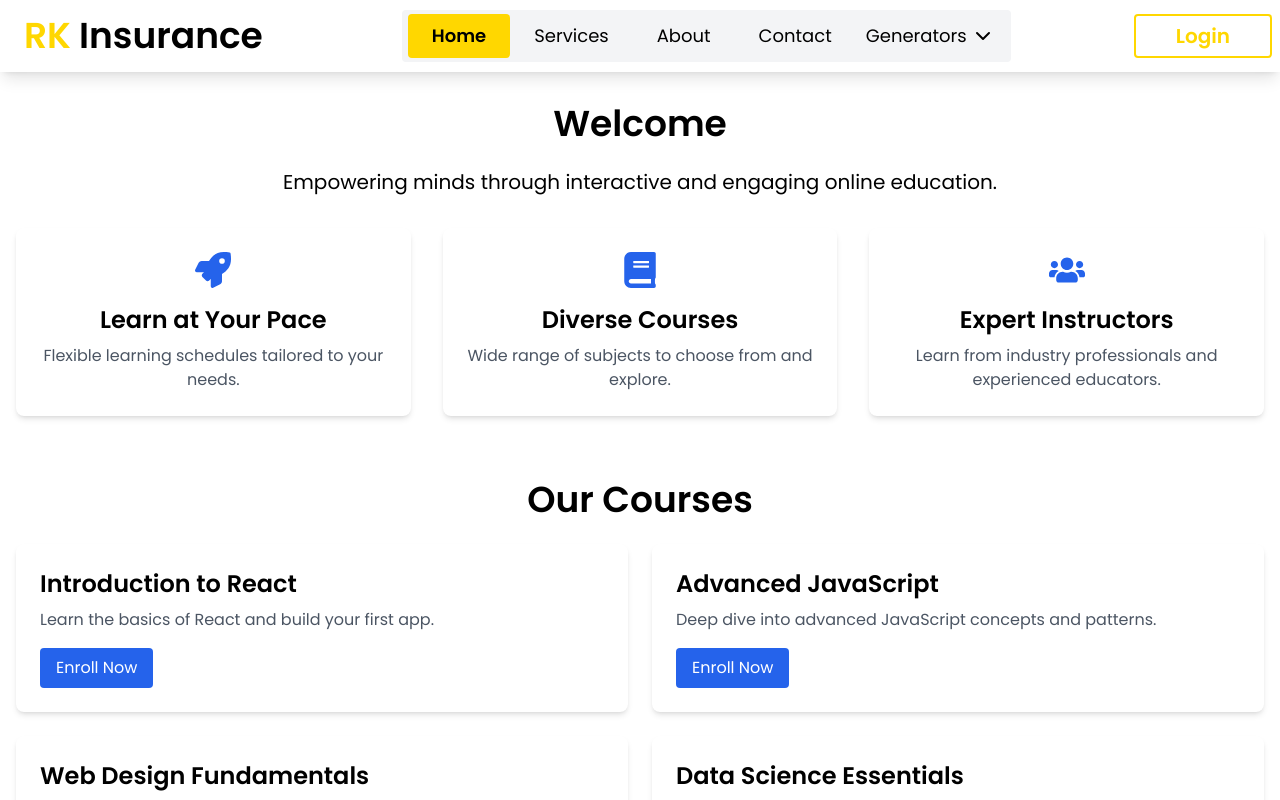
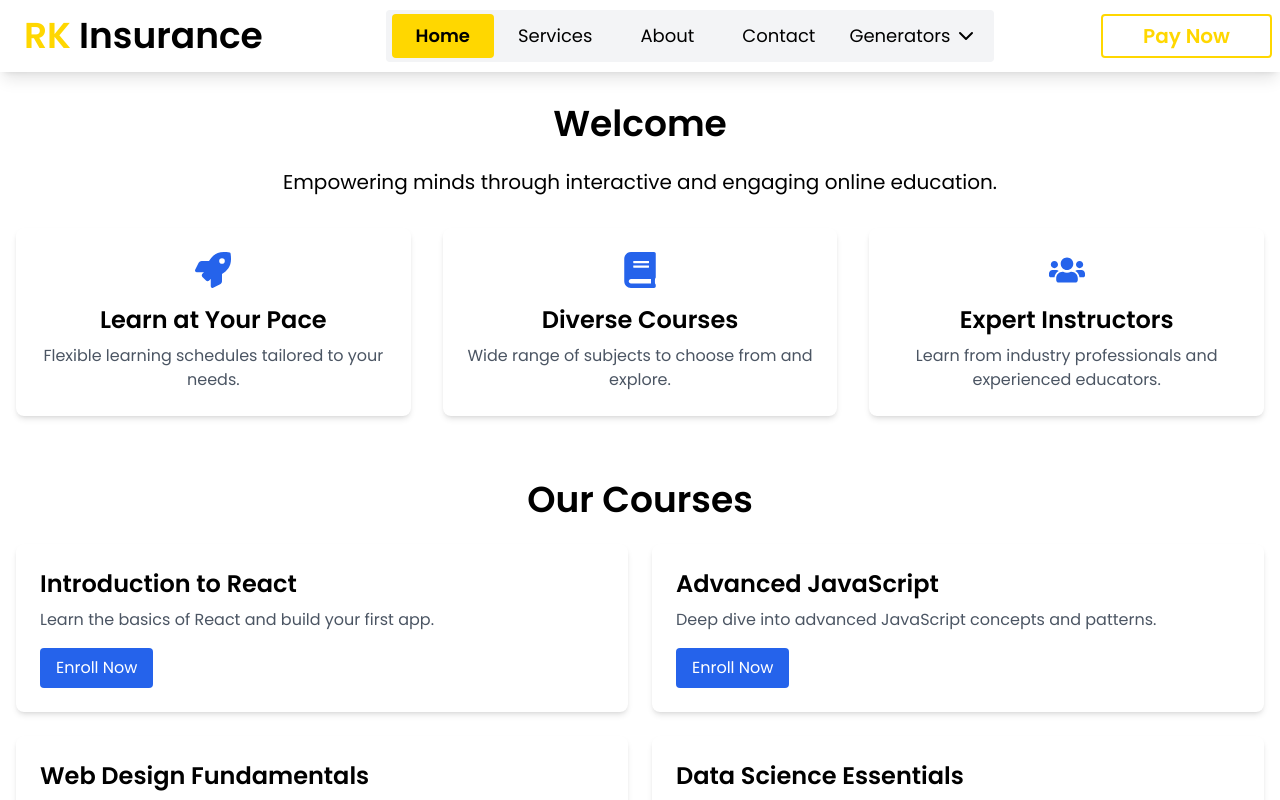
Before and after one commit to Kaushikk52/rk, a React (Vite) app in the folder frontend/: page / in a window 1280 px wide. Shown: the top 800 px of the page. Built offline with nearby package versions, Linux system fonts and the light colour scheme; what @react-pdf/renderer would draw is missing.

Commit message:
login to pay now chg

```diff
--- a/frontend/src/components/Navbar.jsx
+++ b/frontend/src/components/Navbar.jsx
@@ -135,7 +135,7 @@ const Navbar = () => {
         {/* Login button (hidden on mobile) */}
         <div className="hidden md:flex items-end justify-end">
           <button className="px-10 md:px-4 lg:px-10 py-1.5 md:py-1 lg:py-1.5 text-xl md:text-base lg:text-xl border-2 text-[#ffd700] border-[#ffd700] rounded hover:bg-[#ffd700] hover:border-transparent hover:text-black font-semibold  duration-200 ease-in-out transition-all">
-            Login
+            Pay Now
           </button>
         </div>
       </div>
```
